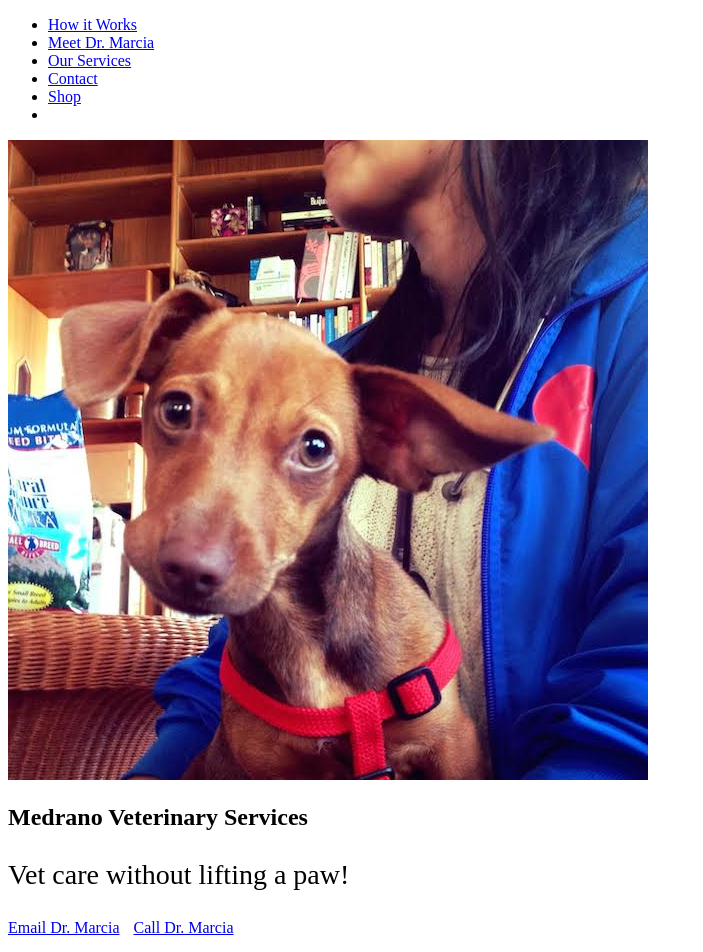
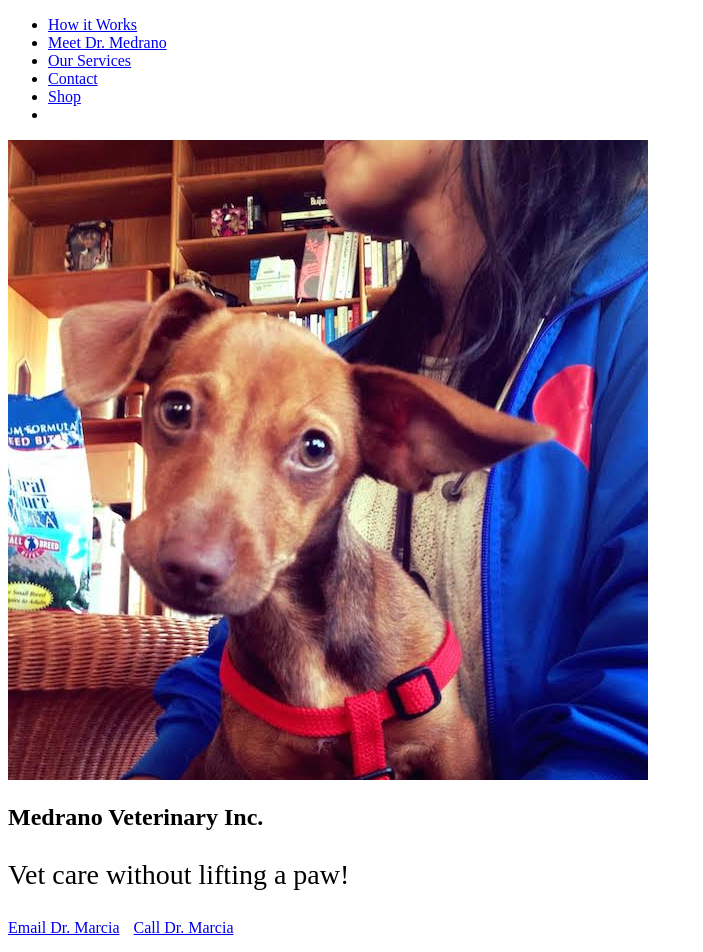
Before and after one commit to MedranoVets/medranovets.github.io, a plain HTML site: page index.html in a window 1280 px wide. Shown: the top 952 px of the page, without its empty margins (0-703 px from the left). Drawn offline with Linux system fonts and the light colour scheme; a script that the page names is missing.

Commit message:
Update index.html

```diff
--- a/index.html
+++ b/index.html
@@ -42,7 +42,7 @@
 			<nav id="nav">
 				<ul class="container">
 					<li><a href="#how_it_works">How it Works</a></li>
-					<li><a href="#dr_marcia">Meet Dr. Marcia</a></li>
+					<li><a href="#dr_medrano">Meet Dr. Medrano</a></li>
 					<li><a href="#services">Our Services</a></li>
 					<li><a href="#contact">Contact</a></li>
 					<li><a href='http://medranovets.vetsfirstchoice.com/'>Shop</a><li>
@@ -58,7 +58,7 @@
 						</div>
 						<div class="6u">
 							<header>
-								<h1><strong>Medrano Veterinary Services</strong></h1>
+								<h1><strong>Medrano Veterinary Inc.</strong></h1>
 							</header>
 							<p style='font-size: 1.75em'>Vet care without lifting a paw!</p>
 							<a href="#contact" class="button scrolly" style='margin-right: 10px'>Email Dr. Marcia</a>
```
